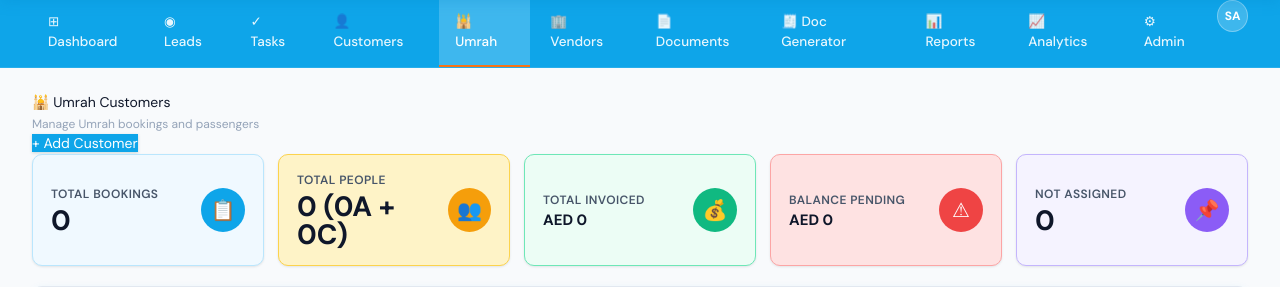
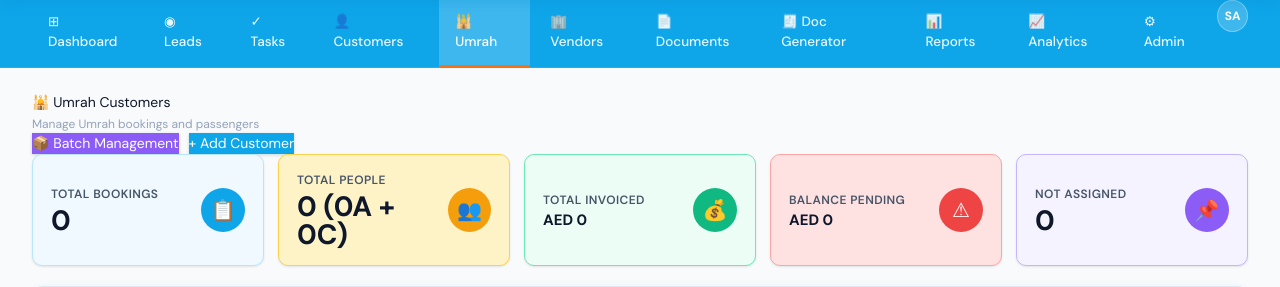
Before and after one commit to tahfeelholidayz-code/tahfeel-holidays-crm, a Flask app: page /umrah/batches in a window 1280 px wide. Shown: the part 56-343 px from the top of the page. Run offline with Flask 3, Linux system fonts and the light colour scheme; the visitor is signed in with stand-in values (Sample User, id 1); parts of the project's set-up code (start-up, migrations or seed data) failed here and were passed over.

Commit message:
Add Batch Management button to Umrah page
UX IMPROVEMENT:
✅ Added 'Batch Management' button next to 'Add Customer'
✅ Purple color to distinguish from Add Customer
✅ Easy access to batch management from main Umrah page

Users can now easily navigate between:
- Umrah Customers (bookings)
- Batch Management (organize into trips)

```diff
--- a/templates/umrah_customers.html
+++ b/templates/umrah_customers.html
@@ -22,7 +22,10 @@
         <div class="page-head-title">🕌 Umrah Customers</div>
         <div style="font-size:12px;color:#94A3B8;margin-top:2px;">Manage Umrah bookings and passengers</div>
       </div>
-      <a href="/umrah/customer/add" class="btn-primary" style="text-decoration:none;">+ Add Customer</a>
+      <div style="display:flex;gap:10px;">
+        <a href="/umrah/batches-list" class="btn-primary" style="text-decoration:none;background:#8B5CF6;">📦 Batch Management</a>
+        <a href="/umrah/customer/add" class="btn-primary" style="text-decoration:none;">+ Add Customer</a>
+      </div>
     </div>
 
     <!-- Stats Overview -->
```
